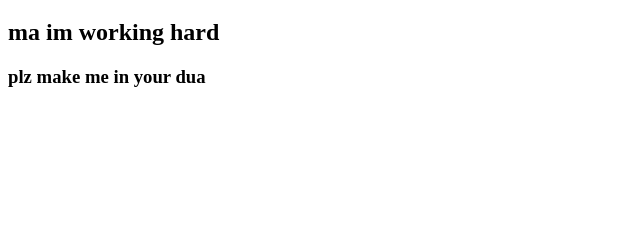
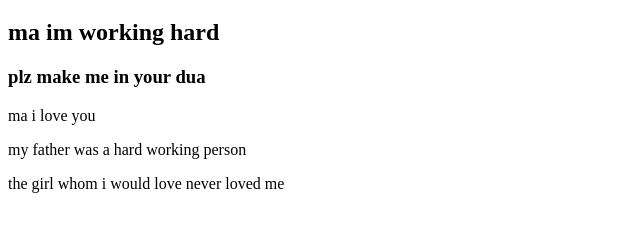
Before and after one commit to Armanhossain192588/my-big-repo, a plain HTML site: page index.html in a window 1280 px wide. Shown: the part 61-292 px from the top of the page, without its empty margins (0-640 px from the left). Drawn offline with Linux system fonts and the light colour scheme.

Commit message:
add paragraph

```diff
--- a/index.html
+++ b/index.html
@@ -10,5 +10,8 @@
     <h1>i love to learn</h1>
     <h2>ma im working hard</h2>
     <h3>plz make me in your dua</h3>
+    <p>ma i love you</p>
+    <p>my father was a hard working person</p>
+    <p>the girl whom i would love never loved me</p>
 </body>
 </html>
```
